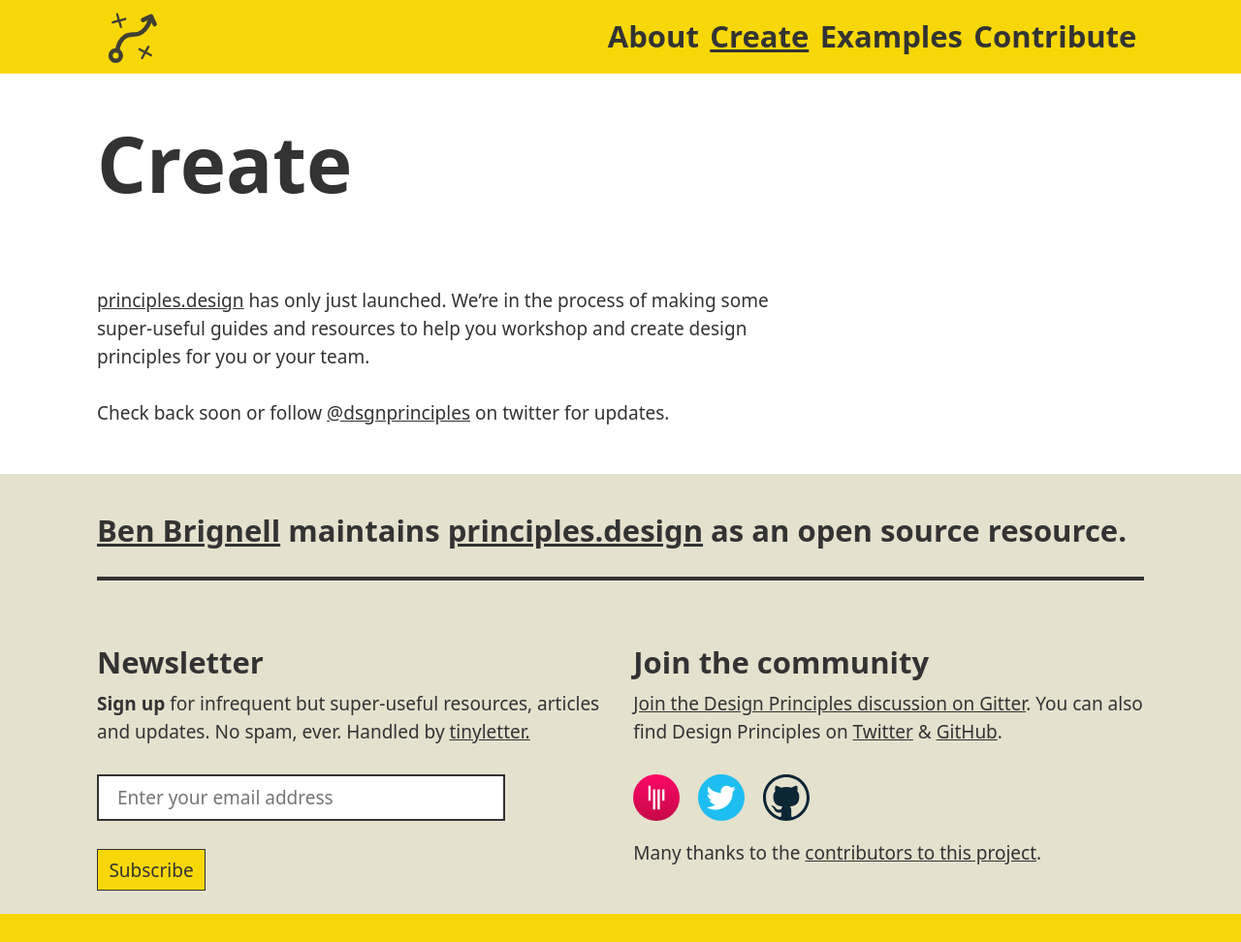
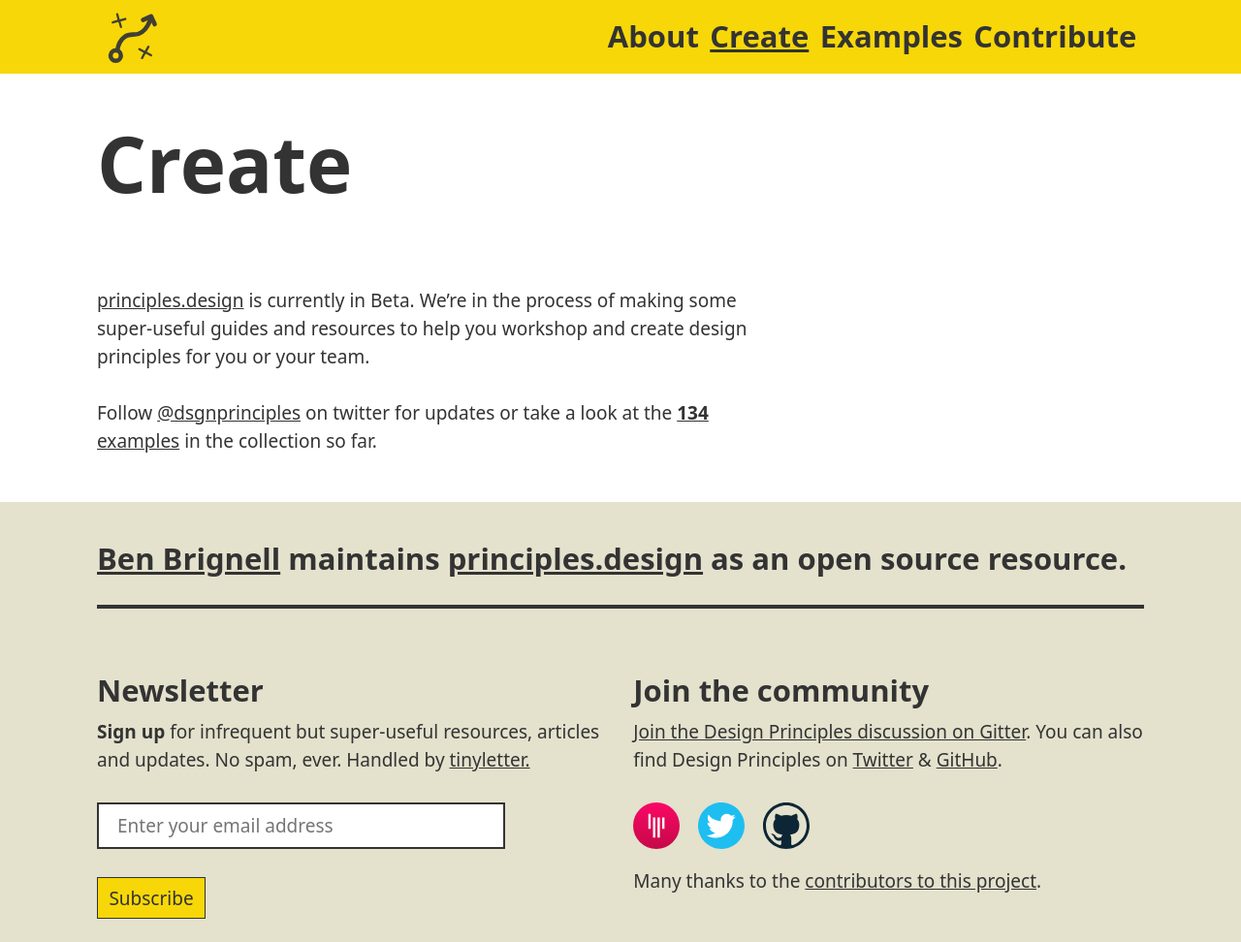
Before and after one commit to benbrignell/principles.design, a Jekyll site: the page built from create.md, in a window 1280 px wide. Shown: the whole page at 97% size. Built offline with Jekyll 4.4.1, drawn with Linux system fonts in a browser that asks for light colours; before the commit the page ends 943 px from its top, so only the background shows below that.

Commit message:
updated placeholder text

```diff
--- a/create.md
+++ b/create.md
@@ -5,6 +5,6 @@
 order: 2
 body-class: create
 ---
-[principles.design](https://principles.design) has only just launched. We're in the process of making some super-useful guides and resources to help you workshop and create design principles for you or your team.
+[principles.design](https://principles.design) is currently in Beta. We're in the process of making some super-useful guides and resources to help you workshop and create design principles for you or your team.
 
-Check back soon or follow [@dsgnprinciples](https://twitter.com/dsgnprinciples) on twitter for updates.
+Follow [@dsgnprinciples](https://twitter.com/dsgnprinciples) on twitter for updates or take a look at the <a href="/examples/"><strong>{{ site.examples.size }}</strong> examples</a> in the collection so far.
```
